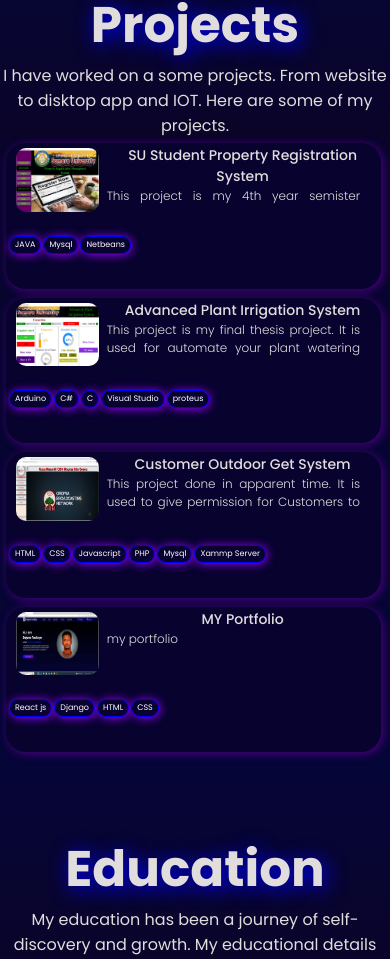
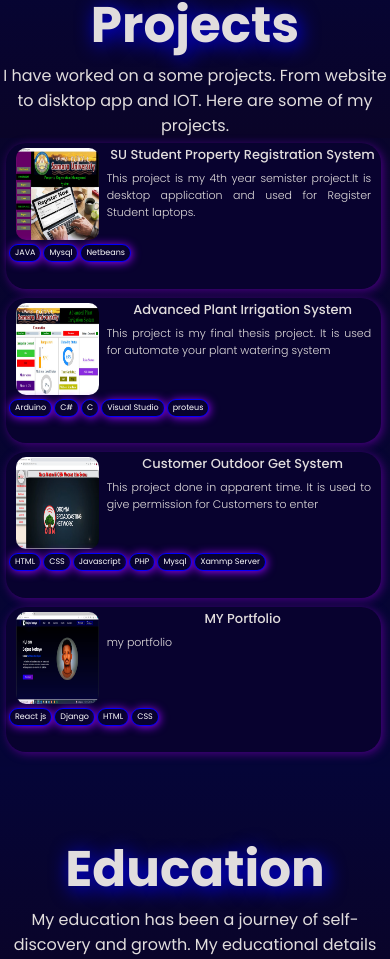
Before and after one commit to Deju12/portfolio, a React (Create React App) app: page / in a window 390 px wide. Shown: the part 2609-3568 px from the top of the page. Built offline with nearby package versions, Linux system fonts and the light colour scheme.

Commit message:
first commit

```diff
--- a/src/component/css/projects.css
+++ b/src/component/css/projects.css
@@ -221,7 +221,7 @@
     }
     .prbody .proj .image {
         width: 25%;
-        height: 45%;
+        height: 65%;
         float: left;
         margin: 3px;
     }
@@ -232,14 +232,16 @@
     }
     .prbody .proj .prog {
         width: 100%;
-        height: 45%;
+        height: 20%;
         margin-left: 0px;
         float: left;
-        margin-top: 20px;
+
     }
     .discr p {
         margin-top: 0px;
         font-size: 12px;
+        height: 70%;
+        padding: 0%;
     }
     .discr h3 {
 
@@ -252,6 +254,7 @@
     .prbody .proj .discr{
         width: 100%;
         height: 50%;
+
     }
 }
 @media screen and (max-width:425px) {
@@ -260,4 +263,19 @@
         padding: 2px 5px 2px 5px;
         font-size: 8px;
     }
+    .discr p {
+        margin-top: 5px;
+        font-size: 11px;
+        width: 98%;
+        z-index: index;
+
+    }
+    .discr h3 {
+
+        font-size: 13px;
+    }
+    .discr h4 {
+
+        font-size: 12px;
+    }
 }
```
